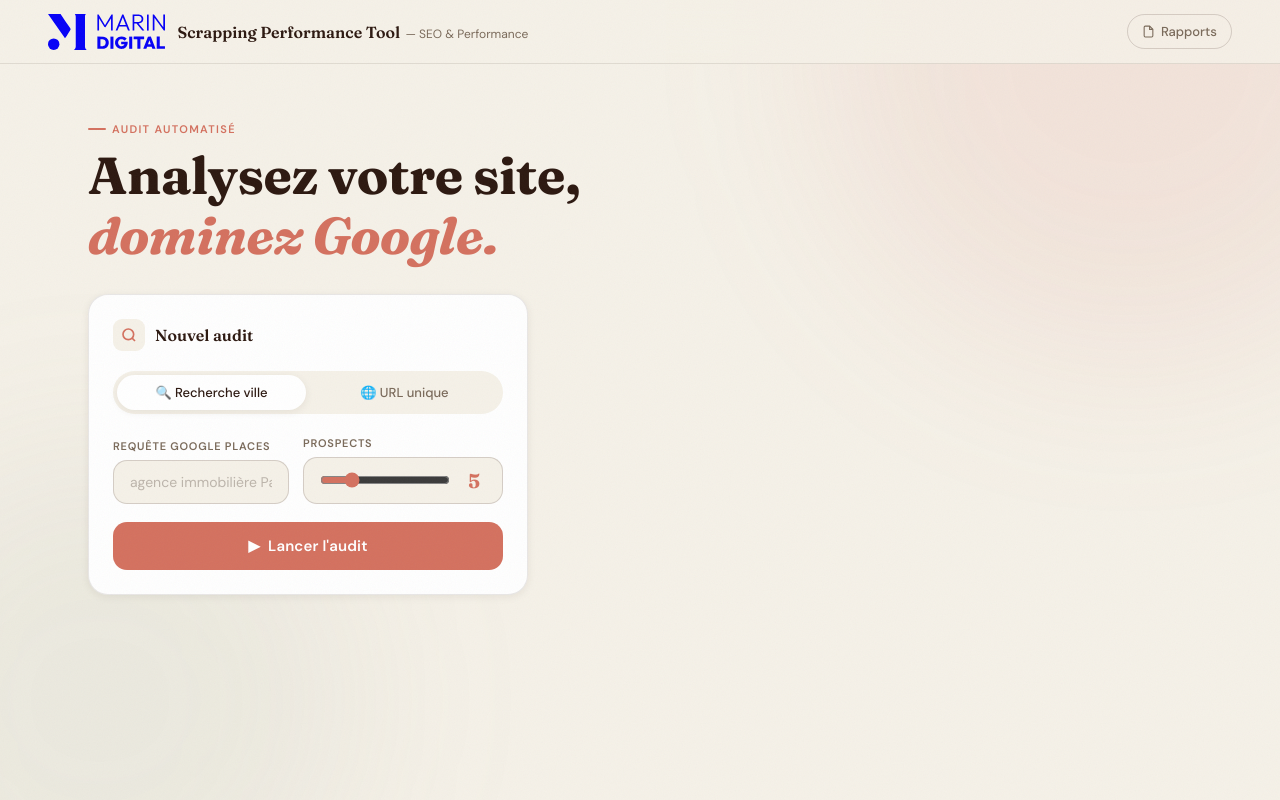
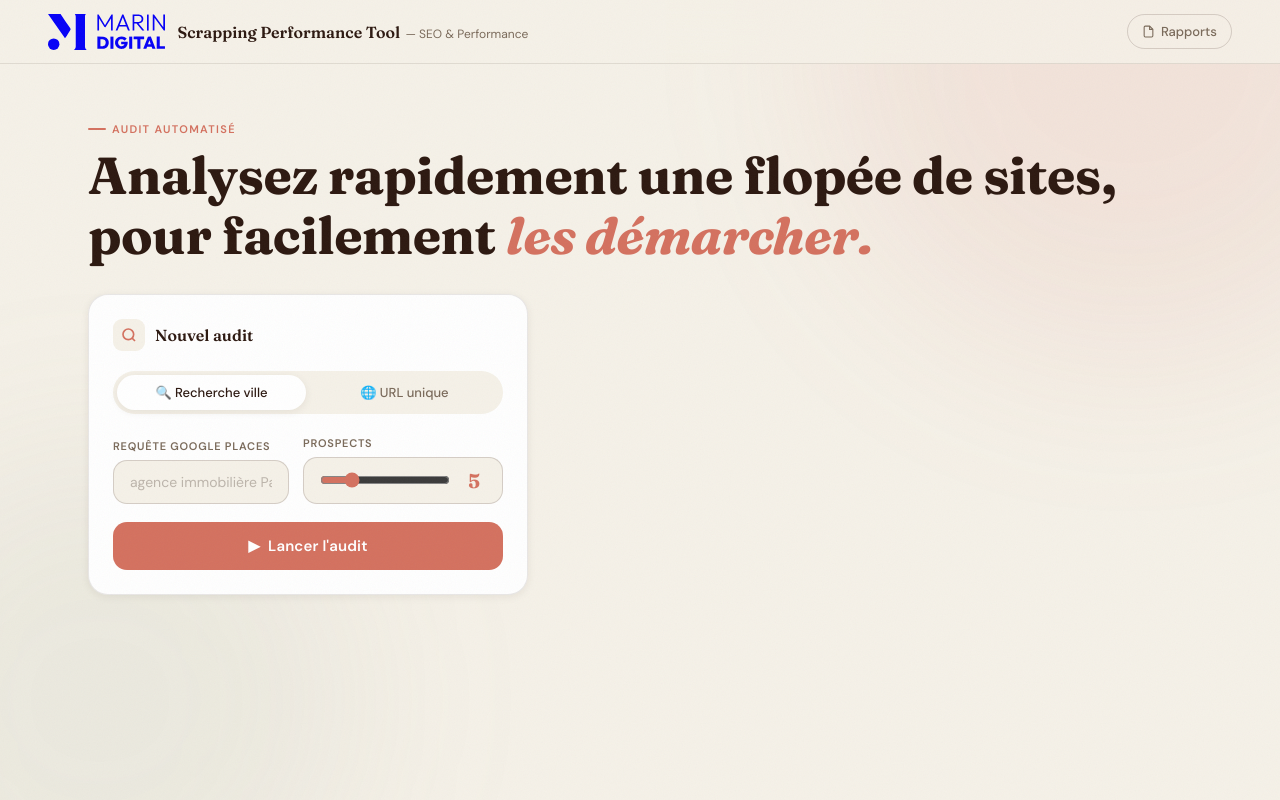
Before and after one commit to MarinDigitalAgency/prospection-agent, a Flask app: page / in a window 1280 px wide. Run offline with Flask 3, Linux system fonts and the light colour scheme; data that the repository does not hold is empty.

Commit message:
copy: update hero heading
Co-Authored-By: Claude Sonnet 4.6 <noreply@anthropic.com>

```diff
--- a/templates/index.html
+++ b/templates/index.html
@@ -497,7 +497,7 @@
 
   <div class="hero reveal">
     <div class="hero-eyebrow">Audit automatisé</div>
-    <h1>Analysez votre site,<br><em>dominez Google.</em></h1>
+    <h1>Analysez rapidement une flopée de sites,<br>pour facilement <em>les démarcher.</em></h1>
   </div>
 
   <div class="audit-columns">
```
